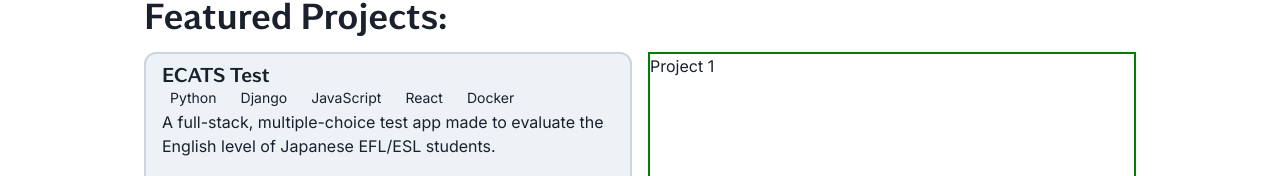
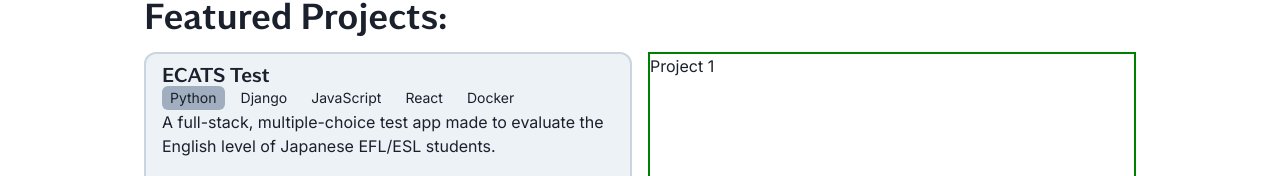
Before and after one commit to cbunn81/cbunn-portfolio, a Next.js app: page / in a window 1280 px wide. Shown: the part 297-473 px from the top of the page. Built offline with nearby package versions, Linux system fonts and the light colour scheme.

Commit message:
Add background color to tag within project cards.

```diff
--- a/src/pages/index.tsx
+++ b/src/pages/index.tsx
@@ -74,7 +74,12 @@ const Index = () => (
           >
             <Heading size={["sm", "md"]}>ECATS Test</Heading>
             <HStack>
-              <Tag size={["sm", "md"]}>Python</Tag>
+              <Tag
+                bgColor={useColorModeValue("gray.400", "")}
+                size={["sm", "md"]}
+              >
+                Python
+              </Tag>
               <Tag size={["sm", "md"]}>Django</Tag>
               <Tag size={["sm", "md"]}>JavaScript</Tag>
               <Tag size={["sm", "md"]}>React</Tag>
```
